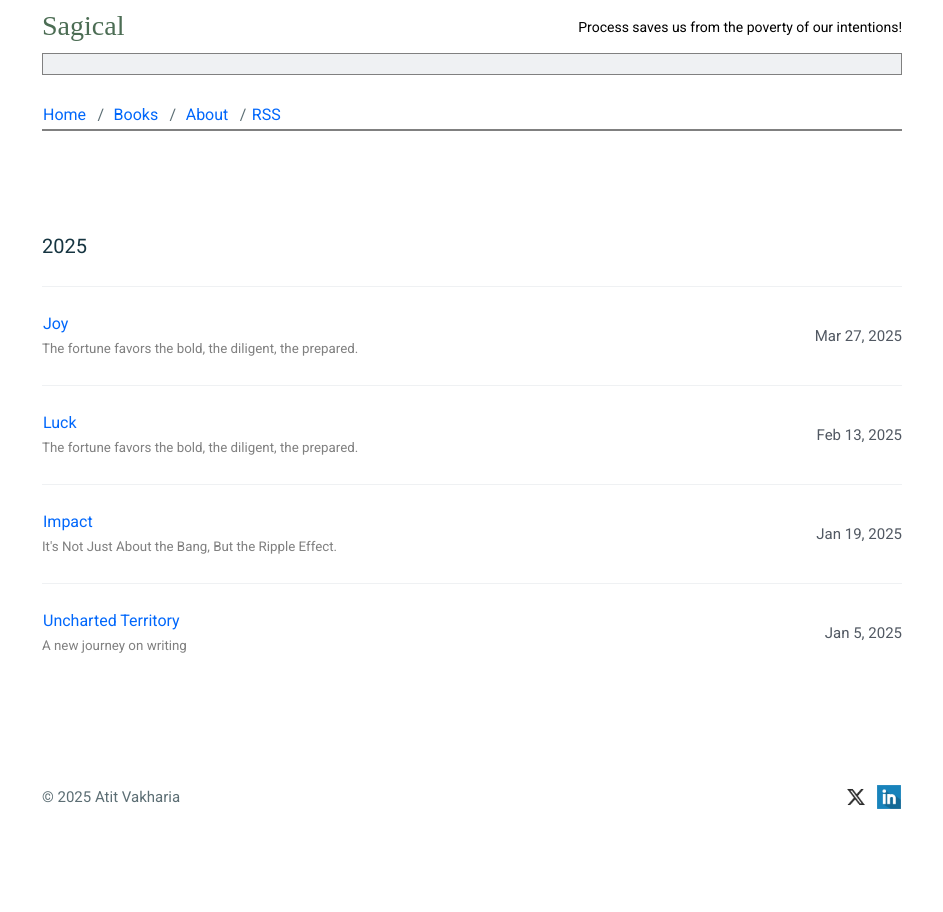
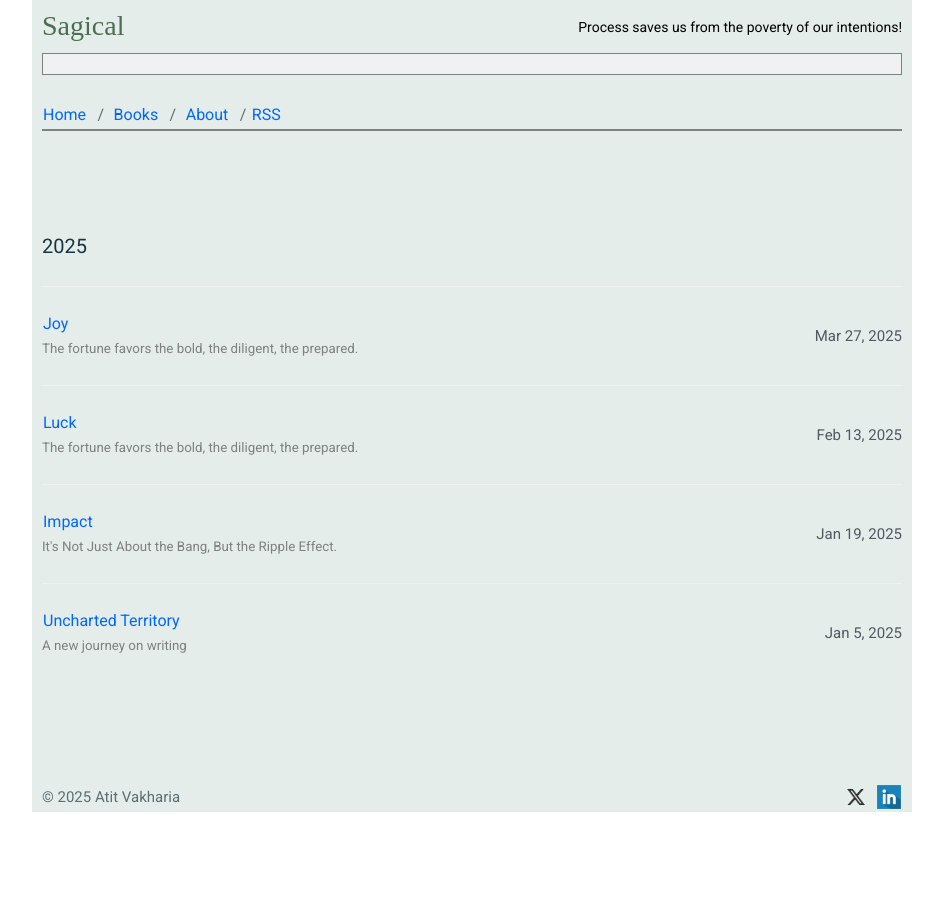
Before and after one commit to mkchoi212/paper-jekyll-theme, a Jekyll site: the page built from index.html, in a window 1280 px wide. Shown: the whole page, without its empty margins (168-1111 px from the left). Built offline with Jekyll 4.4.1, drawn with Linux system fonts in a browser that asks for light colours.

Commit message:
Update _layout.scss

```diff
--- a/_sass/utilities/_layout.scss
+++ b/_sass/utilities/_layout.scss
@@ -9,4 +9,5 @@
     padding-top: 1rem; // 10px
     padding-right: 1rem; // 10px
     padding-left: 1rem; // 10px
+    background-color: #e4edea;
 }
```
